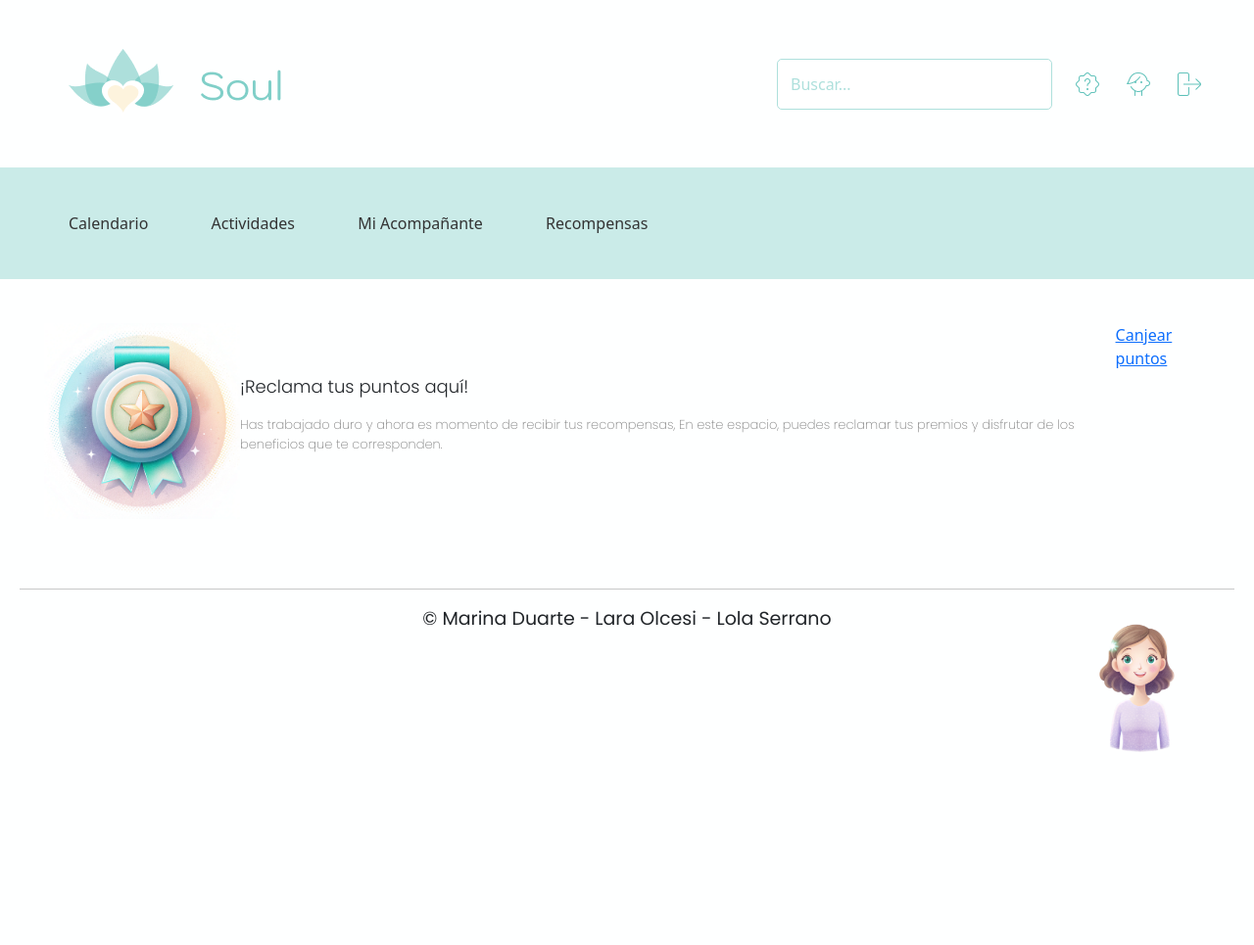
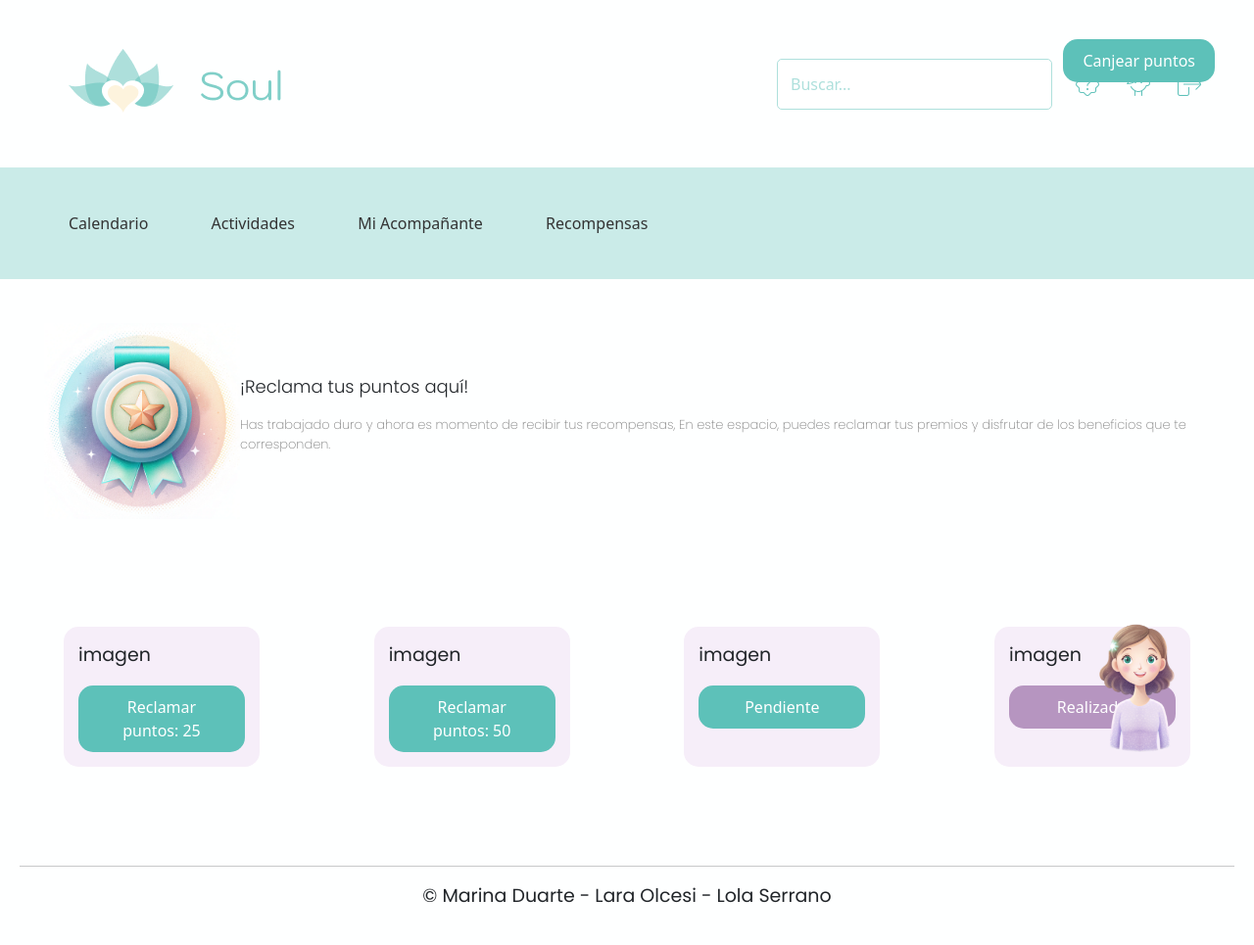
Before and after one commit to mlolaserrano/soul, a PHP site: page /pages/recompensa.html in a window 1280 px wide. Shown: the whole page at 98% size. Before the commit the page ends 768 px from the top, so only its background shows below. Run offline with PHP 8.4, Linux system fonts and the light colour scheme; some libraries are stand-ins or nearby versions; some web fonts are replaced.

Commit message:
Recompensas

```diff
--- a/assets/css/styles.css
+++ b/assets/css/styles.css
@@ -1046,3 +1046,124 @@ border-color: #f9d99a;
   color: gray;
   font-size: small;
 }
+
+.M-CajasRecompensas
+{
+  display: flex;
+  justify-content: space-between;
+  padding: 50px;
+  flex-wrap: wrap;
+  position: relative;
+}
+
+
+.M-CajitaPuntos1 {
+  background-color: #f6eef9;
+  margin: 15px;
+  padding: 15px;
+  width: 200px;
+  height: auto;
+  border-radius: 15px;
+}
+
+
+.M-CajitaPuntos2 {
+  background-color: #f6eef9;
+  margin: 15px;
+  padding: 15px;
+  width: 200px;
+  height: auto;
+  border-radius: 15px;
+}
+
+
+.M-CajitaPuntos3 {
+  background-color: #f6eef9;
+  margin: 15px;
+  padding: 15px;
+  width: 200px;
+  height: auto;
+  border-radius: 15px;
+}
+
+
+.M-BotonReclamar {
+  display: flex;
+  justify-content: center;
+}
+
+
+.M-BotonesCajita {
+  font-size: small;
+  background: #b695c0;
+  width: 100px;
+  padding: 10px;
+  text-align: center;
+  text-decoration: none;
+  text-transform: uppercase;
+  color: white;
+  border-radius: 20px;
+  cursor: pointer;
+  -webkit-transition-duration: 0.3s;
+  transition-duration: 0.3s;
+}
+
+
+.M-BotonesCajita:hover,
+.M-BotonesCajita:focus,
+.M-BotonesCajita:active {
+  -webkit-transform: scale(1.1);
+  transform: scale(1.1);
+}
+
+.CajearPuntos{
+  background: #5DC1B9;
+  padding: 10px 20px;
+  margin: 40px;
+  border: none;
+  border-radius: 15px;
+  font-size: 16px;
+  cursor: pointer;
+  position: absolute;
+  top: 0;
+  right: 0;
+}
+
+/*boton redi canjear*/
+#M-Canjear{
+  color:white;
+  text-decoration: none;
+}
+
+.M-BotonReclamar{
+  background: #5DC1B9;
+  border-radius: 15px;
+  padding: 10px 20px;
+  margin: auto;
+  border: none;
+  cursor: pointer;
+}
+
+.M-BotonReclamarR{
+  background: #b695c0;
+  color:white;
+  text-decoration: none;
+  border-radius: 15px;
+  padding: 10px 20px;
+  margin: auto;
+  border: none;
+  text-align: center;
+  cursor: pointer;
+}
+
+#M-BotonReclamar2{
+  background-color: #5DC1B9;
+  color:white;
+  text-decoration: none;
+  border-radius: 15px;
+  padding: 10px 20px;
+  margin: auto;
+  border: none;
+  text-align: center;
+  cursor: pointer;
+}
--- a/pages/recompensa.html
+++ b/pages/recompensa.html
@@ -104,6 +104,44 @@
     </div>
     </div>
 
+    <div class="M-CajasRecompensas">
+
+
+      <div class="M-CajitaPuntos1">
+        <div class="M-CajaImg"><p>imagen</p></div>
+        <div class="M-BotonReclama">
+          <button id="M-BotonReclamar2">Reclamar puntos: 25</button>
+        </div>
+      </div>
+
+
+      <div class="M-CajitaPuntos2">
+          <div class="M-CajaImg"><p>imagen</p></div>
+      <div class="M-BotonReclama">
+          <button id="M-BotonReclamar2">Reclamar puntos: 50</button>
+      </div>
+    </div>
+
+
+      <div class="M-CajitaPuntos3">
+          <div class="M-CajaImg"><p>imagen</p></div>
+        <div class="M-BotonReclamar">
+        <a href="#" id="M-Canjear">Pendiente</a>
+        </div>
+    </div>
+
+
+    <div class="M-CajitaPuntos3">
+      <div class="M-CajaImg"><p>imagen</p></div>
+    <div class="M-BotonReclamarR">
+    <a href="#" id="M-Canjear">Realizado</a>
+    </div>
+</div>
+
+
+
+    </div>
+
 
 </section>
 
```
